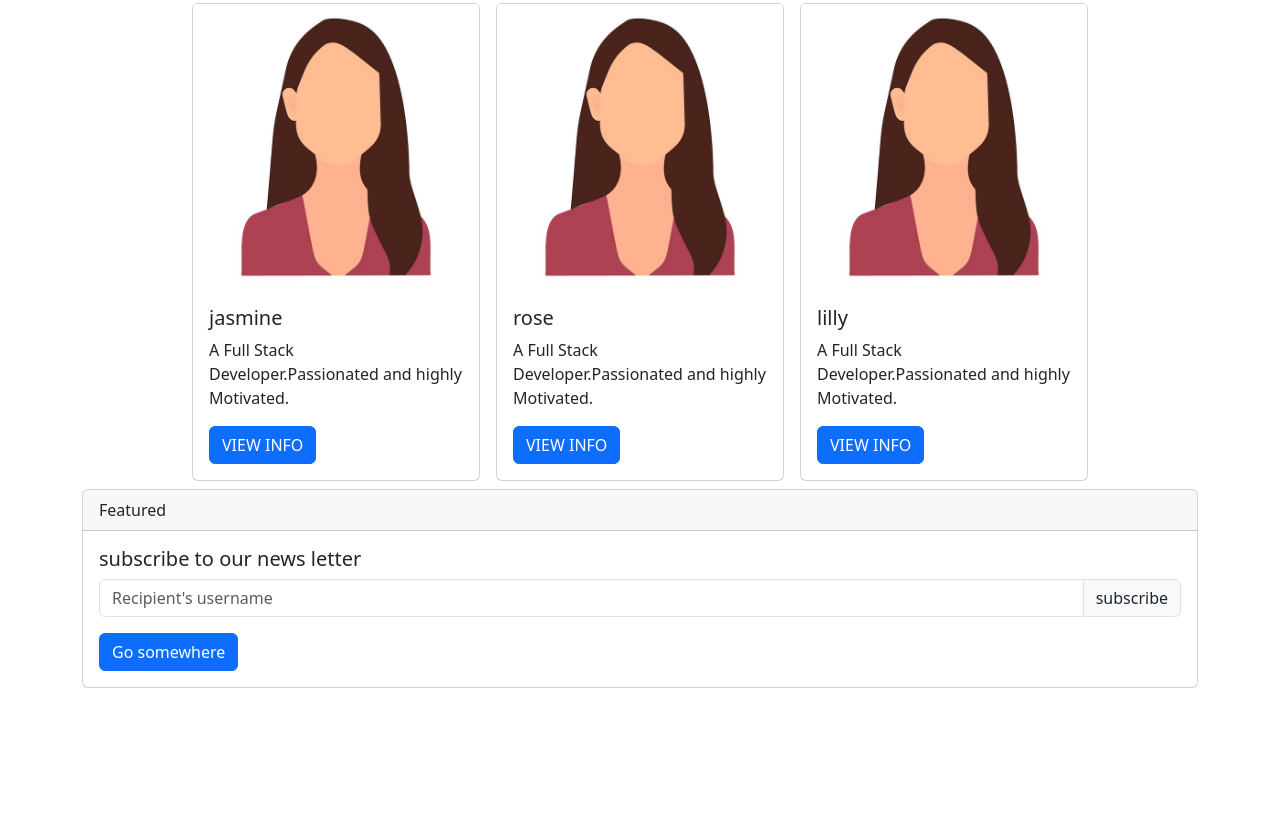
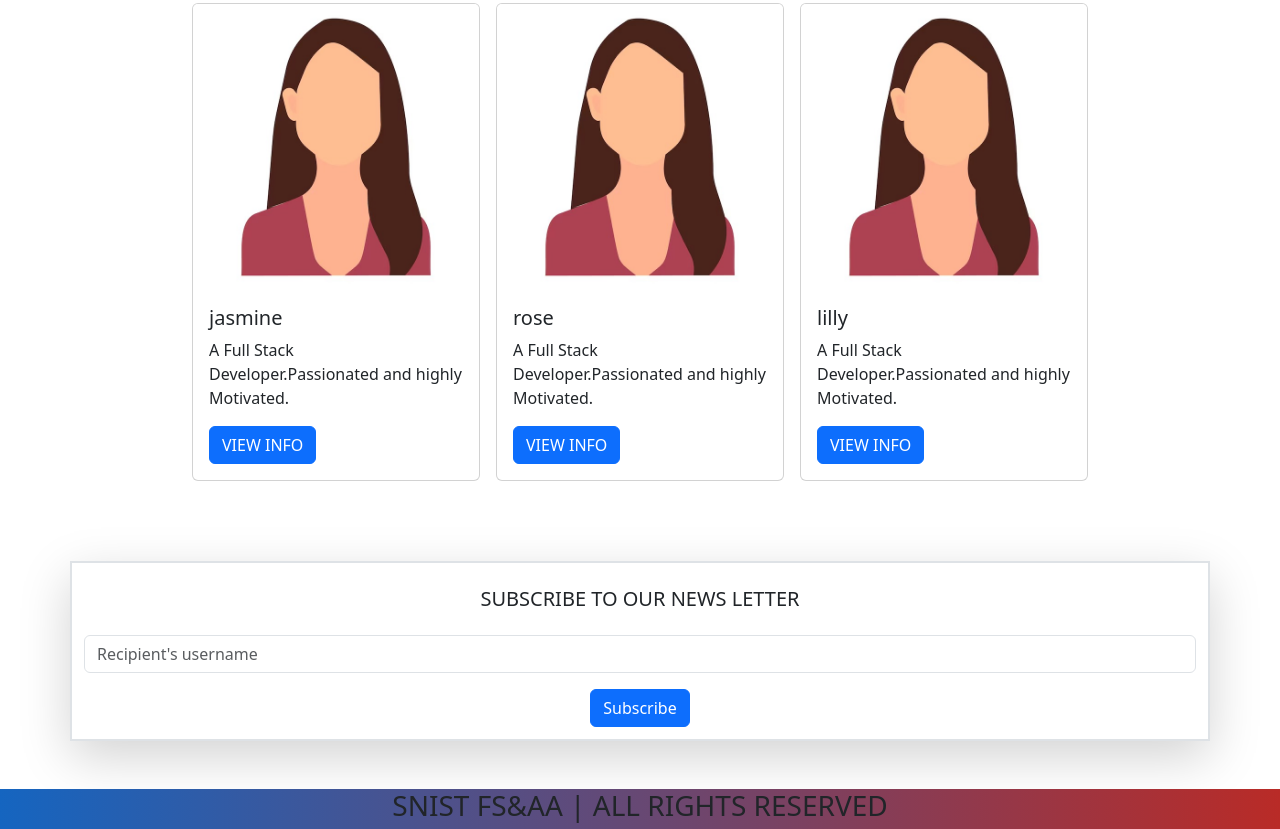
Before and after one commit to Varsha-0605/shoe-store, a plain HTML site: page index.html in a window 1280 px wide. Shown: the part 1365-2194 px from the top of the page. Before the commit the page ends 2077 px from the top, so only its background shows below. Drawn offline with nearby package versions, Linux system fonts and the light colour scheme.

Commit message:
Update index.html

```diff
--- a/index.html
+++ b/index.html
@@ -11,6 +11,12 @@
 background: -webkit-linear-gradient(to right, #1565C0, #b92b27);  /* Chrome 10-25, Safari 5.1-6 */
 background: linear-gradient(to right, #1565C0, #b92b27); /* W3C, IE 10+/ Edge, Firefox 16+, Chrome 26+, Opera 12+, Safari 7+ */
 
+      }
+      .kj{
+        height: 40px;
+      }
+      .jj{
+        height: 180px;
       }
     </style>
   </head>
@@ -174,22 +180,28 @@ background: linear-gradient(to right, #1565C0, #b92b27); /* W3C, IE 10+/ Edge, F
            </div>
          </div>
         </div>
-<div>
-  <div class="card">
-    <div class="card-header">
-      Featured
-    </div>
-    <div class="card-body">
-      <h5 class="card-title">subscribe to our news letter</h5>
-      <div class="input-group mb-3">
-        <input type="text" class="form-control" placeholder="Recipient's username" aria-label="Recipient's username" aria-describedby="basic-addon2">
-        <span class="input-group-text" id="basic-addon2">subscribe</span>
-      </div>
-      <a href="#" class="btn btn-primary">Go somewhere</a>
+
+
     </div>
   </div>
 </div>
-      </div>
+
+</div>
+
+<div class="container border border-2 jj text-center my-5 shadow-lg">
+  <h5 class="card-title align-items-center m-4 text-center">SUBSCRIBE TO OUR NEWS LETTER</h5>
+  <div class="input-group d-flex justify-content-center mb-3">
+    <input type="text" class="form-control" placeholder="Recipient's username" aria-label="Recipient's username" aria-describedby="basic-addon2">
+  </div>
+  <a href="#" class="btn btn-primary align-items-center text-center">Subscribe</a>
+</div>
+
+<div class="container-fluid kj sec-2">
+  <h3 class="text-center">
+    SNIST FS&AA | ALL RIGHTS RESERVED
+  </h3>
+</div>
+
 
 
 <script src="https://cdn.jsdelivr.net/npm/bootstrap@5.3.5/dist/js/bootstrap.bundle.min.js" integrity="sha384-k6d4wzSIapyDyv1kpU366/PK5hCdSbCRGRCMv+eplOQJWyd1fbcAu9OCUj5zNLiq" crossorigin="anonymous"></script>
```
